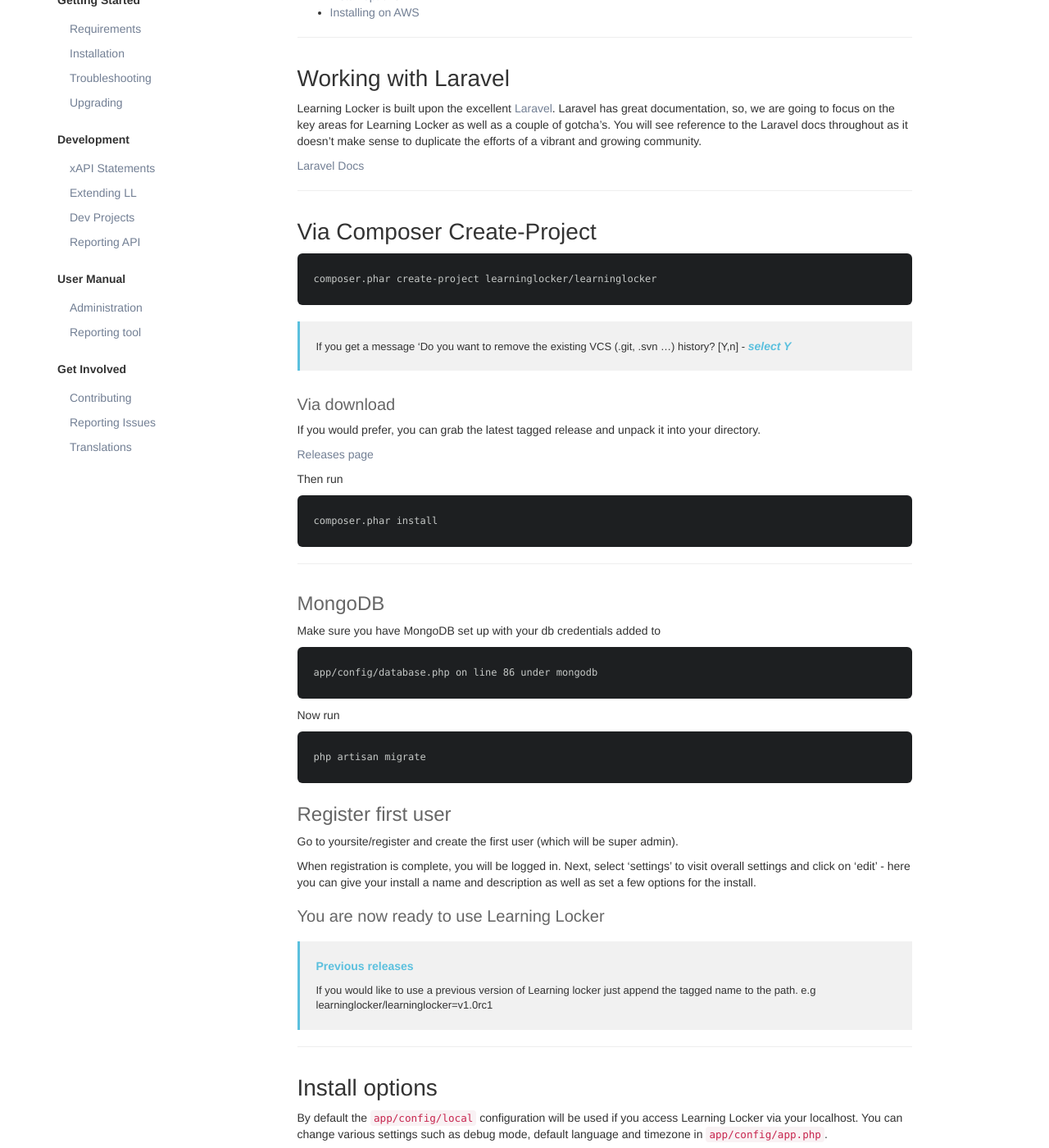
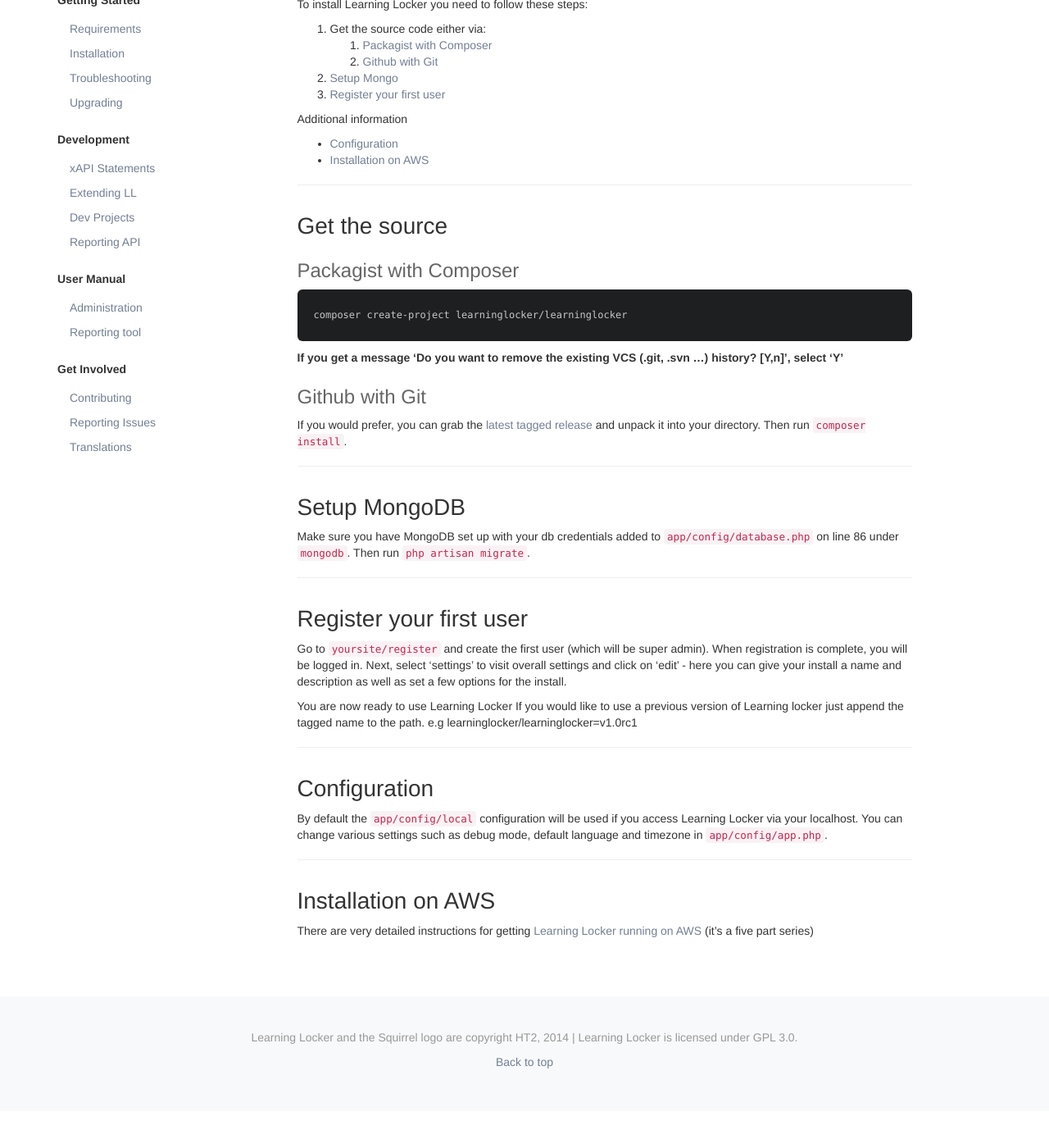
Before and after one commit to LearningLocker/docs, a Jekyll site: the page built from installation.md, in a window 1280 px wide and 1400 px high, scrolled down 372 px. Shown: the whole window at 82% size. Built offline with Jekyll 4.4.1, drawn with Linux system fonts in a browser that asks for light colours; nearby versions of some CDN libraries; after the commit the page ends 1727 px from its top, so only the background shows below that; some of the changed text lies outside the part shown.

Commit message:
Improves installation documentation.

```diff
--- a/installation.md
+++ b/installation.md
@@ -1,68 +1,42 @@
 ---
 ---
 
-Installation
-============
+# Installation
+Learning Locker is built upon the excellent [Laravel](http://laravel.com). Laravel has great documentation, so, we are going to focus on the key areas for Learning Locker as well as a couple of gotcha's. You will see reference to the Laravel docs throughout as it doesn't make sense to duplicate the efforts of a vibrant and growing community.
 
-- [Laravel](#laravel)
-- [Install via composer](#install-composer)
-- [Install via download](#install-composer_download)
-- [Install options](#options)
-- [Installing on AWS](#aws)
+To install Learning Locker you need to follow these steps:
+1. Get the source code either via:
+    1. [Packagist with Composer](#packagist-with-composer)
+    2. [Github with Git](#github-with-git)
+2. [Setup Mongo](#setup-mongodb)
+3. [Register your first user](Register-your-first-user)
 
-## Working with Laravel
-
-Learning Locker is built upon the excellent [Laravel](http://laravel.com). Laravel has great documentation, so, we are going to focus on the
-key areas for Learning Locker as well as a couple of gotcha's. You will see reference to the Laravel docs throughout as it doesn't make
-sense to duplicate the efforts of a vibrant and growing community.
-
-[Laravel Docs](http://laravel.com/docs)
-
-## Via Composer Create-Project
-
-    composer.phar create-project learninglocker/learninglocker
-
-> If you get a message 'Do you want to remove the existing VCS (.git, .svn ...) history? [Y,n] - ***select Y***
+Additional information
+- [Configuration](#configuration)
+- [Installation on AWS](#Installation-on-AWS)
 
 
-#### Via download
+## Get the source
+### Packagist with Composer
 
-If you would prefer, you can grab the latest tagged release and unpack it into your directory.
+    composer create-project learninglocker/learninglocker
 
-[Releases page](https://github.com/LearningLocker/learninglocker/releases)
+**If you get a message 'Do you want to remove the existing VCS (.git, .svn ...) history? [Y,n]', select 'Y'**
 
-Then run
 
-    composer.phar install
+### Github with Git
+If you would prefer, you can grab the [latest tagged release](https://github.com/LearningLocker/learninglocker/releases) and unpack it into your directory. Then run `composer install`.
 
-***
+## Setup MongoDB
+Make sure you have MongoDB set up with your db credentials added to `app/config/database.php` on line 86 under `mongodb`. Then run `php artisan migrate`.
 
-### MongoDB
+## Register your first user
+Go to `yoursite/register` and create the first user (which will be super admin). When registration is complete, you will be logged in. Next, select 'settings' to visit overall settings and click on 'edit' - here you can give your install a name and description as well as set a few options for the install.
 
-Make sure you have MongoDB set up with your db credentials added to
+You are now ready to use Learning Locker If you would like to use a previous version of Learning locker just append the tagged name to the path. e.g learninglocker/learninglocker=v1.0rc1
 
-    app/config/database.php on line 86 under mongodb
-
-Now run
-
-    php artisan migrate
-
-### Register first user
-
-Go to yoursite/register and create the first user (which will be super admin).
-
-When registration is complete, you will be logged in. Next, select 'settings' to visit overall settings and click on 'edit' - here you can give your install a name and description as well as set a few options for the install.
-
-#### You are now ready to use Learning Locker
-
-> **Previous releases**
->
-> If you would like to use a previous version of Learning locker just append the tagged name to the path. e.g learninglocker/learninglocker=v1.0rc1
-
-## Install options
-
+## Configuration
 By default the `app/config/local` configuration will be used if you access Learning Locker via your localhost. You can change various settings such as debug mode, default language and timezone in `app/config/app.php`.
 
 ## Installation on AWS
-
 There are very detailed instructions for getting [Learning Locker running on AWS](http://cloudboffins.com/advanced-projects/learning-locker-lrs-free-server-part-1/) (it's a five part series)
```
